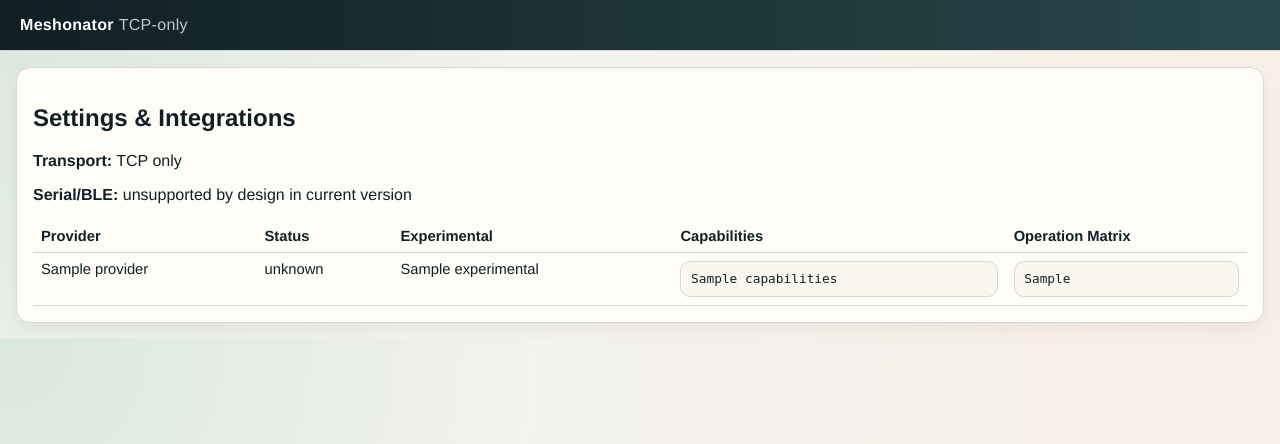
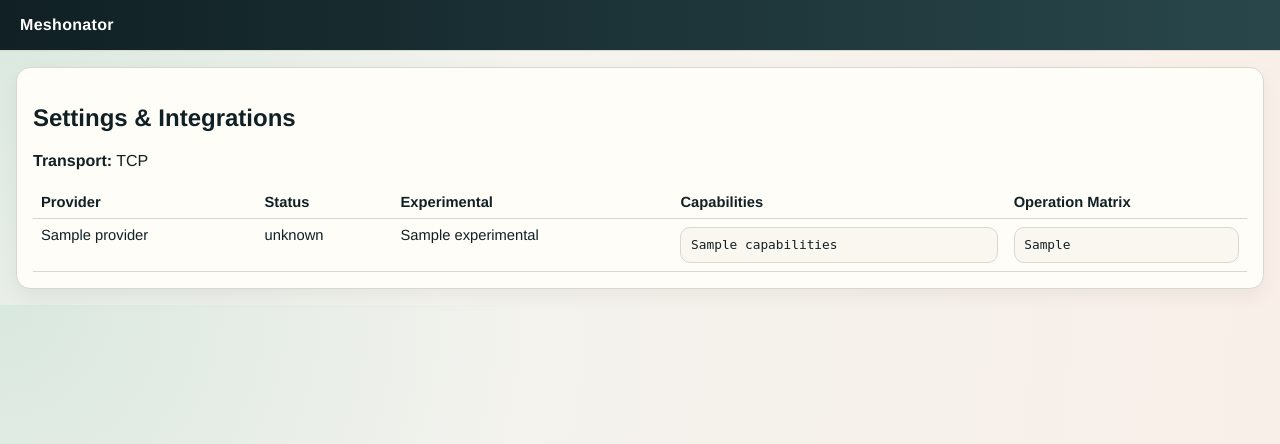
Before and after one commit to zm0ra/meshonator, a FastAPI app: template src/meshonator/templates/settings.html in a window 1280 px wide. Shown: the top 444 px of the page. Run offline with FastAPI, Linux system fonts and the light colour scheme; the template is opened without the code that fills it: most values are stand-ins (such as "Sample title", 1, 10 or a date in 2020); parts of the project's set-up code (start-up, migrations or seed data) failed here and were passed over; some libraries are stand-ins or nearby versions.

Commit message:
Refine UI and docs wording for transport messaging

```diff
--- a/src/meshonator/templates/base.html
+++ b/src/meshonator/templates/base.html
@@ -11,7 +11,7 @@
 </head>
 <body>
   <header class="topbar">
-    <div class="brand">Meshonator <span>TCP-only</span></div>
+    <div class="brand">Meshonator</div>
     {% if user %}
     <nav>
       <a href="/">Dashboard</a>
--- a/src/meshonator/templates/map.html
+++ b/src/meshonator/templates/map.html
@@ -1,6 +1,6 @@
 {% extends "base.html" %}
 {% block content %}
-<section class="card"><h1>Fleet Map</h1><p>TCP-only inventory map.</p><div id="fleetMap" style="height: 600px"></div></section>
+<section class="card"><h1>Fleet Map</h1><p>Inventory map.</p><div id="fleetMap" style="height: 600px"></div></section>
 <script>
   const map = L.map('fleetMap').setView([{{ map_default_lat }}, {{ map_default_lon }}], {{ map_default_zoom }});
   L.tileLayer('https://{s}.tile.openstreetmap.org/{z}/{x}/{y}.png').addTo(map);
--- a/src/meshonator/templates/settings.html
+++ b/src/meshonator/templates/settings.html
@@ -2,8 +2,7 @@
 {% block content %}
 <section class="card">
   <h1>Settings & Integrations</h1>
-  <p><b>Transport:</b> TCP only</p>
-  <p><b>Serial/BLE:</b> unsupported by design in current version</p>
+  <p><b>Transport:</b> TCP</p>
   <table>
     <tr><th>Provider</th><th>Status</th><th>Experimental</th><th>Capabilities</th><th>Operation Matrix</th></tr>
     {% for p in providers %}
```
Also changed, not shown: README.md.
